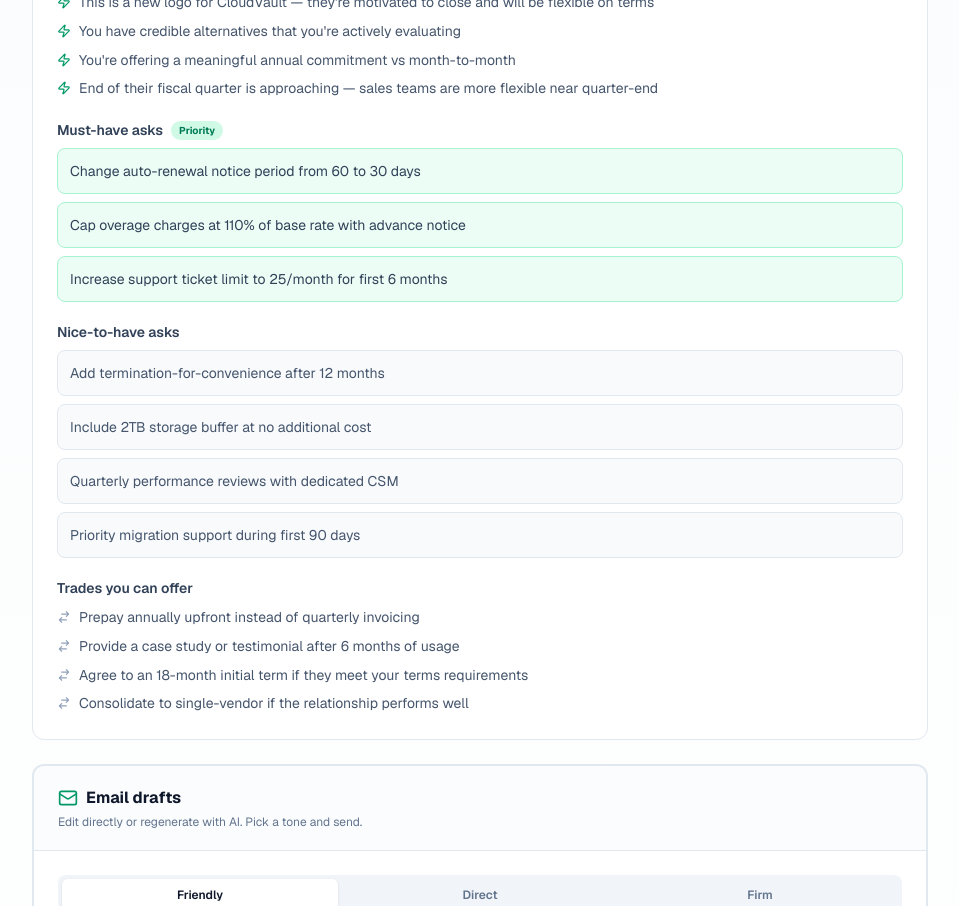
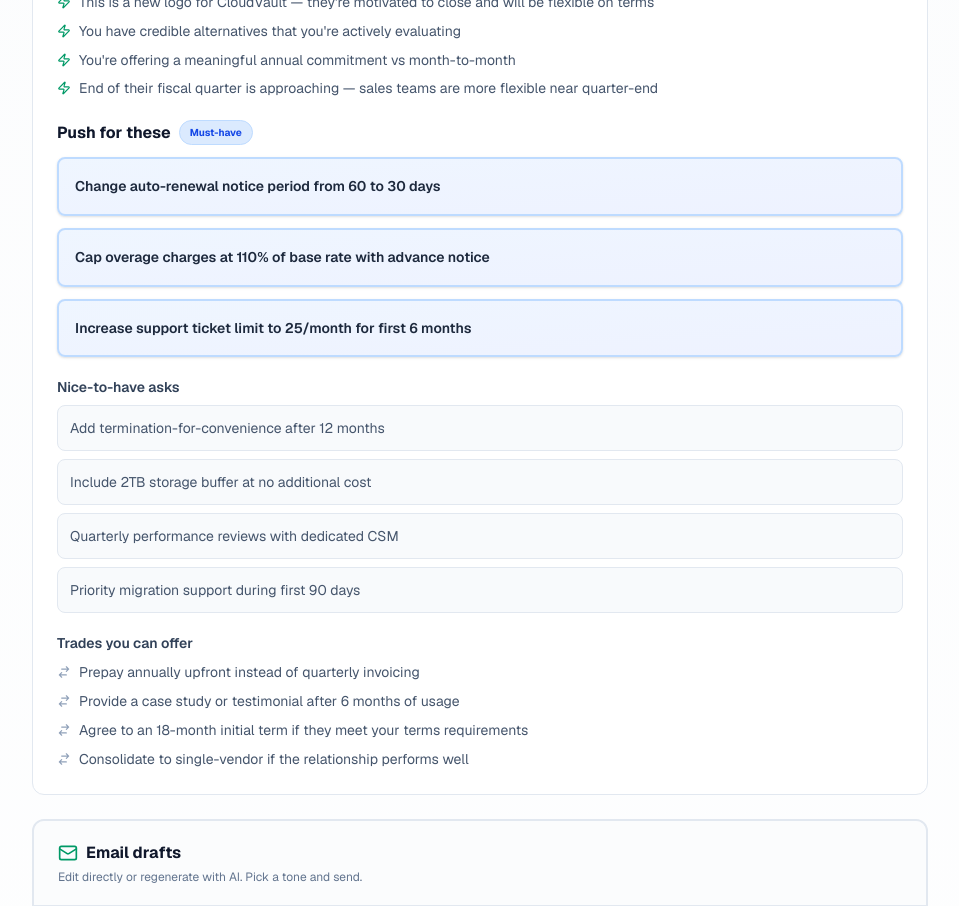
Before and after one commit to Boomchakalala/Dealcheck, a Next.js app: page /example in a window 1280 px wide. Shown: the part 2260-3166 px from the top of the page, without its empty margins (160-1119 px from the left). Built offline with nearby package versions, Linux system fonts and the light colour scheme.

Commit message:
Sandbox autosave

```diff
--- a/src/components/OutputDisplay.tsx
+++ b/src/components/OutputDisplay.tsx
@@ -299,14 +299,14 @@ export function OutputDisplay({ output, roundId }: OutputDisplayProps) {
         {/* Must-have asks */}
         {output.what_to_ask_for?.must_have?.length > 0 && (
         <div>
-          <div className="flex items-center gap-2 mb-2">
-            <h3 className="text-sm font-semibold text-slate-700">Must-have asks</h3>
-            <span className="text-[10px] font-bold text-emerald-700 bg-emerald-100 px-2 py-0.5 rounded-full">Priority</span>
+          <div className="flex items-center gap-2 mb-3">
+            <h3 className="text-base font-bold text-slate-900">Push for these</h3>
+            <span className="text-[10px] font-bold text-blue-700 bg-blue-100 px-2.5 py-1 rounded-full border border-blue-200">Must-have</span>
           </div>
-          <div className="space-y-2">
+          <div className="space-y-3">
             {output.what_to_ask_for.must_have.map((ask, idx) => (
-              <div key={idx} className="p-3 bg-emerald-50 rounded-lg border border-emerald-200">
-                <p className="text-sm text-slate-700">{ask}</p>
+              <div key={idx} className="p-4 bg-gradient-to-br from-blue-50 to-indigo-50 rounded-lg border-2 border-blue-200 shadow-sm">
+                <p className="text-sm text-slate-800 font-semibold leading-relaxed">{ask}</p>
               </div>
             ))}
           </div>
```
